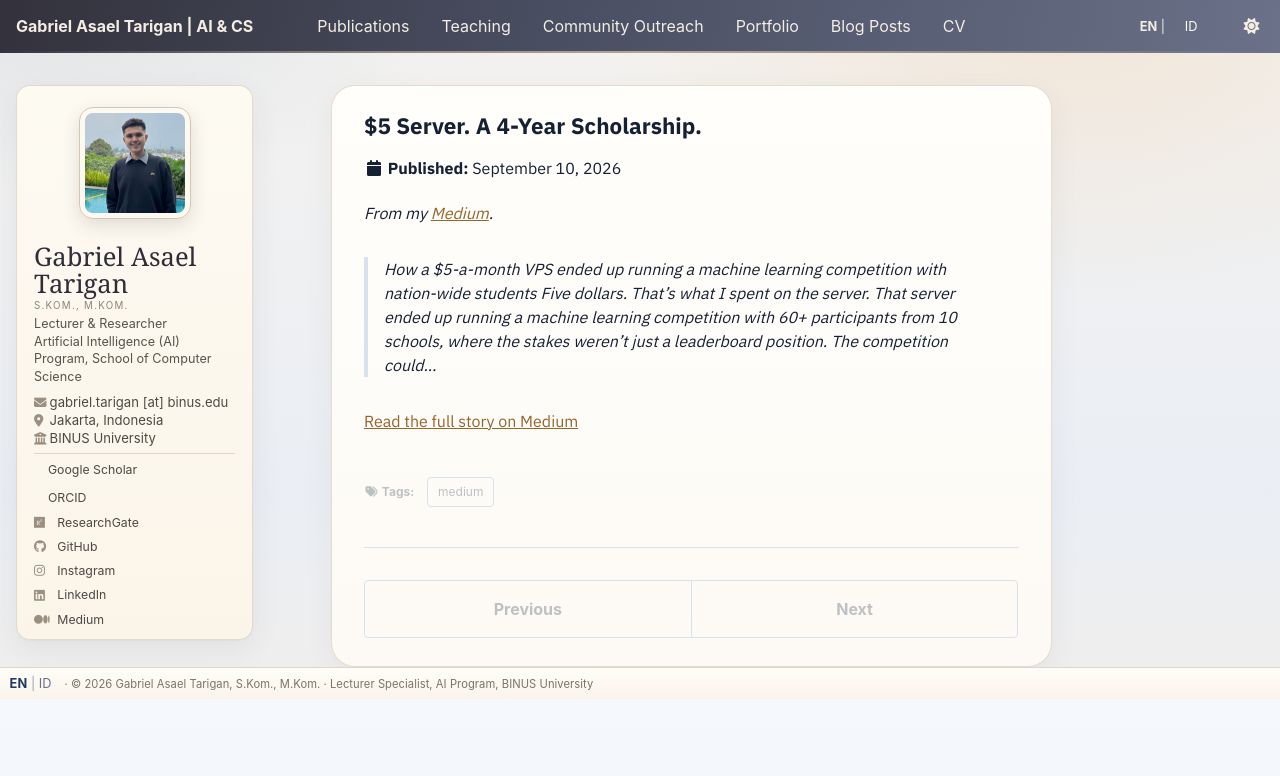
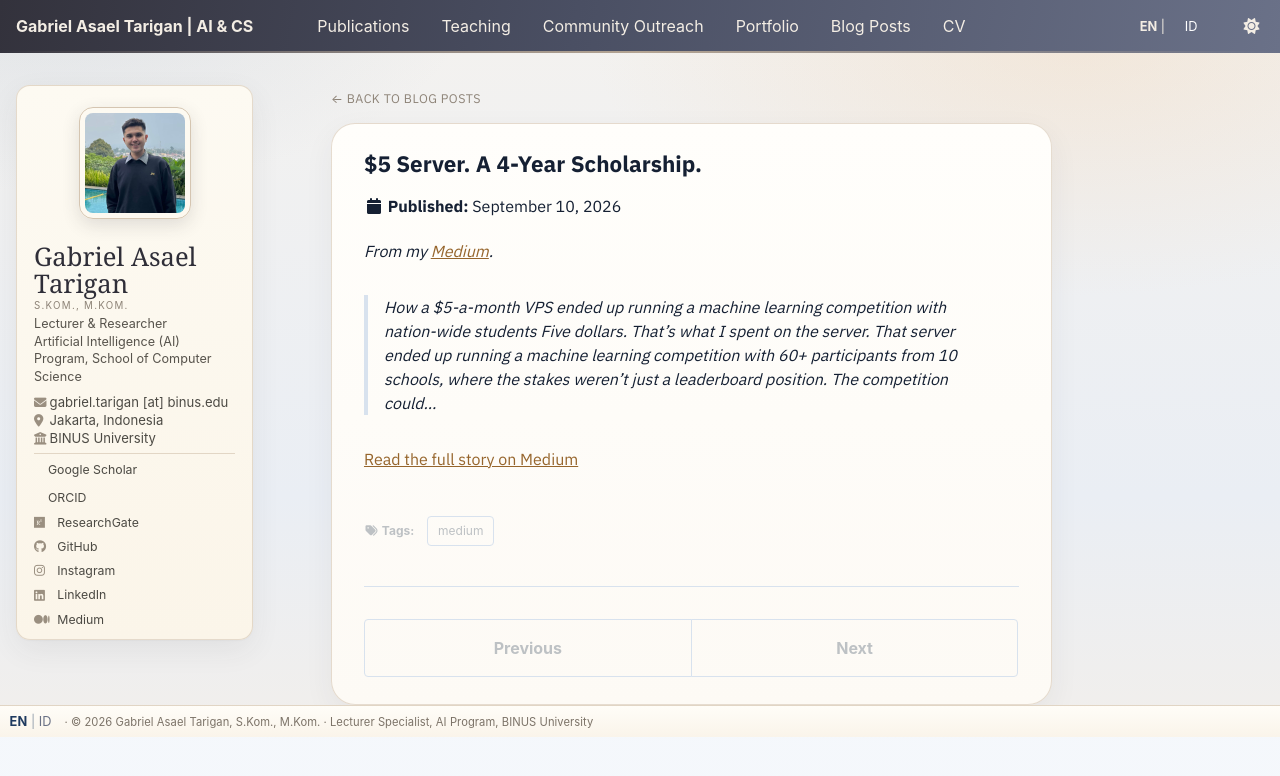
Before and after one commit to asaeltarigan/asaeltarigan.github.io, a Jekyll site: the page built from _posts/2026-09-10-5-server-a-4-year-scholarship.md, in a window 1280 px wide. Shown: the top 776 px of the page. Built offline with Jekyll 4.4.1, drawn with Linux system fonts in a browser that asks for light colours; some web fonts are replaced; a style sheet for code colours, icons or effects is not loaded.

Commit message:
Add back link to collection pages (teaching, publications, portfolio, posts)

```diff
--- a/_layouts/single.html
+++ b/_layouts/single.html
@@ -18,6 +18,19 @@ layout: default
   {% include sidebar.html %}
 
   <article class="page" itemscope itemtype="http://schema.org/CreativeWork">
+    {% comment %} Back link to the section this page belongs to. {% endcomment %}
+    {% assign back_url = "" %}
+    {% assign back_label = "" %}
+    {% if page.collection == 'teaching' %}
+      {% assign back_url = '/teaching/' %}{% assign back_label = 'Teaching' %}
+    {% elsif page.collection == 'publications' %}
+      {% assign back_url = '/publications/' %}{% assign back_label = 'Publications' %}
+    {% elsif page.collection == 'portfolio' %}
+      {% assign back_url = '/portfolio/' %}{% assign back_label = 'Portfolio' %}
+    {% elsif page.collection == 'posts' %}
+      {% assign back_url = '/year-archive/' %}{% assign back_label = 'Blog Posts' %}
+    {% endif %}
+    {% if back_url != "" %}<a class="back-link" href="{{ back_url | relative_url }}">&larr; Back to {{ back_label }}</a>{% endif %}
     {% if page.title %}<meta itemprop="headline" content="{{ page.title | markdownify | strip_html | strip_newlines | escape_once }}">{% endif %}
     {% if page.excerpt %}<meta itemprop="description" content="{{ page.excerpt | markdownify | strip_html | strip_newlines | escape_once }}">{% endif %}
     {% if page.date %}<meta itemprop="datePublished" content="{{ page.date | date: "%B %d, %Y" }}">{% endif %}
--- a/assets/css/custom.css
+++ b/assets/css/custom.css
@@ -1907,3 +1907,25 @@ html[data-theme="dark"] .cv-metrics__item {
 }
 html[data-theme="dark"] .cv-metrics__n { color: #f3ede4; }
 html[data-theme="dark"] .cv-metrics__l { color: #a89c8b; }
+
+/* ── Back link on collection pages (teaching, publications, portfolio, posts) ── */
+.back-link {
+  display: inline-block;
+  margin: 0 0 0.9rem;
+  font-size: 0.78rem;
+  letter-spacing: 0.04em;
+  text-transform: uppercase;
+  color: #8d8377;
+  text-decoration: none;
+  border-bottom: 1px solid transparent;
+  transition: color 0.15s ease, border-color 0.15s ease;
+}
+.back-link:hover,
+.back-link:focus {
+  color: #2f2e38;
+  border-bottom-color: rgba(141, 131, 119, 0.6);
+  text-decoration: none;
+}
+html[data-theme="dark"] .back-link { color: #a89c8b; }
+html[data-theme="dark"] .back-link:hover,
+html[data-theme="dark"] .back-link:focus { color: #f3ede4; border-bottom-color: rgba(168, 156, 139, 0.6); }
```
